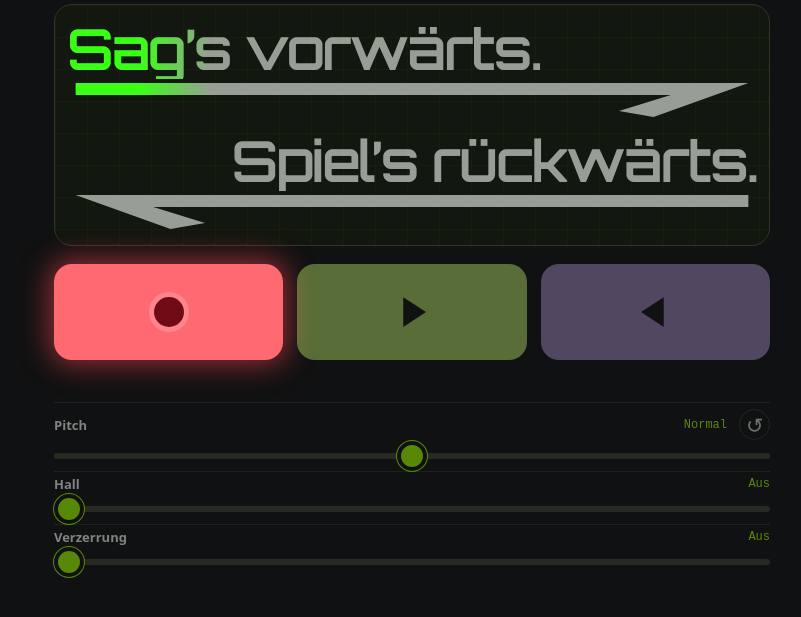
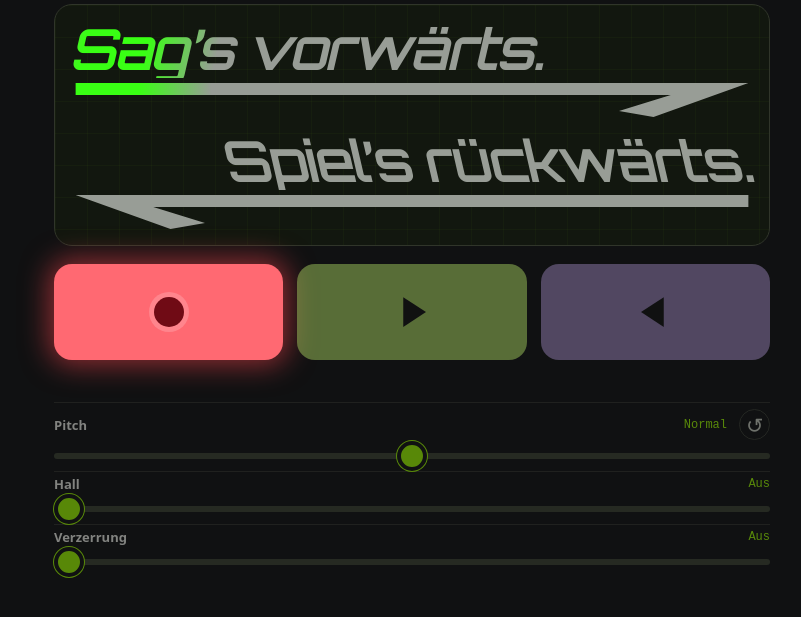
Before and after one commit to tlimbach/Paul-Revers, a website with bundled scripts: page index.html in a window 1280 px wide. Shown: the part 133-750 px from the top of the page, without its empty margins (228-1029 px from the left). Built offline with nearby package versions, Linux system fonts and the light colour scheme.

Commit message:
Tilt intro text by 13 degrees in playback directions

```diff
--- a/style.css
+++ b/style.css
@@ -14,6 +14,8 @@ canvas{display:block;width:100%;height:30vh;height:30svh;min-height:150px}
 .wave-intro{position:absolute;inset:0;display:grid;grid-template-rows:1fr 1fr;padding:8px 12px;color:#989d96;pointer-events:none;container-type:inline-size}
 .wave-intro p{display:flex;flex-direction:column;align-items:flex-start;justify-content:center;gap:0;width:100%;min-width:0;min-height:0;margin:0;text-align:left;font-family:Orbitron,system-ui,sans-serif;font-size:clamp(24px,8.2cqw,59px);font-weight:600;letter-spacing:-.04em;line-height:1.05;white-space:nowrap}
 .wave-intro p:last-child{justify-self:end;align-items:flex-end;text-align:right}
+.wave-intro p:first-child span{transform:skewX(-13deg);transform-origin:bottom left}
+.wave-intro p:last-child span{transform:skewX(13deg);transform-origin:bottom right}
 .wave-intro svg{display:block;width:100%;height:clamp(40px,5svh,52px);flex-shrink:0;stroke:none}
 .wave-intro p span{width:100%;color:transparent;background-image:linear-gradient(90deg,#989d96 calc(var(--intro-light,-20%) - 15%),#39ff14 calc(var(--intro-light,-20%) - 4.5%),#39ff14 calc(var(--intro-light,-20%) + 4.5%),#989d96 calc(var(--intro-light,-20%) + 15%));background-clip:text;-webkit-background-clip:text}
 .wave-intro[hidden]{display:none}
```
